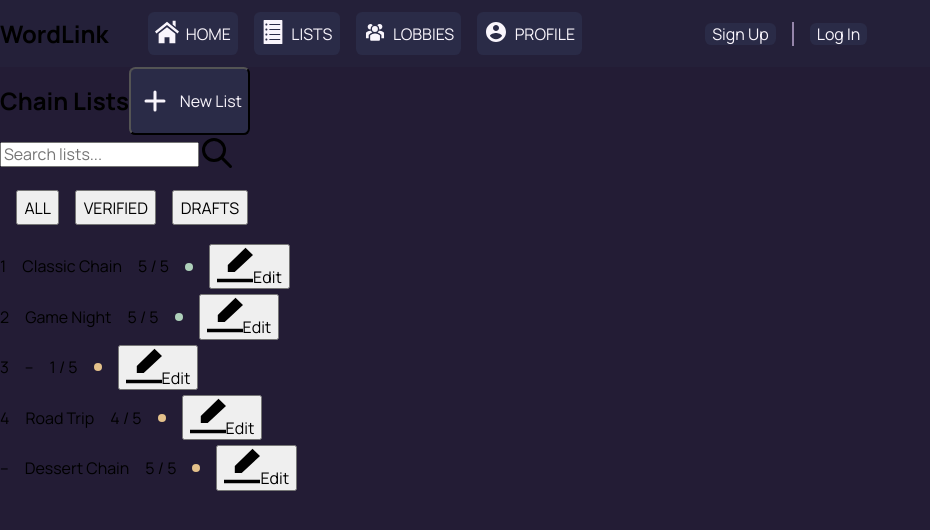
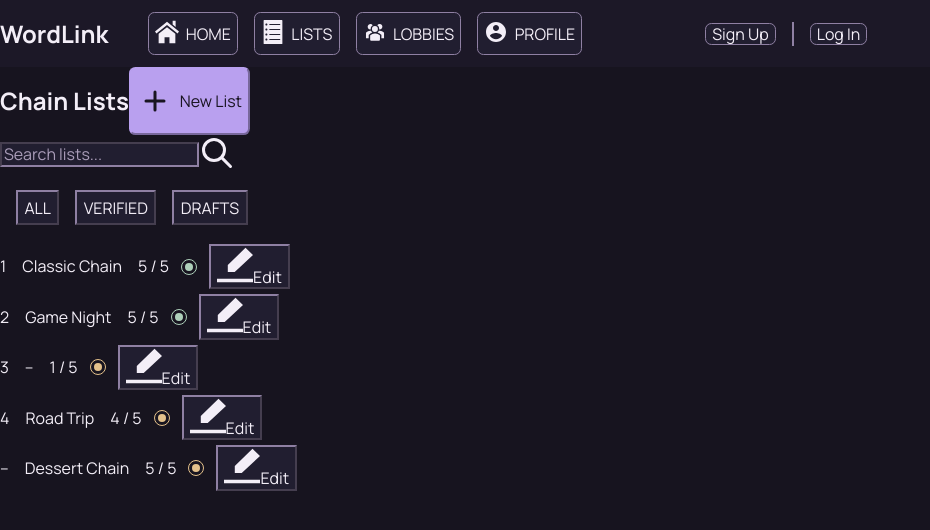
Before and after one commit to Zehnooo/WordLink, a website with bundled scripts: page public/index.html in a window 1280 px wide. Both pictures are taken after a click on the button "LISTS". Shown: the whole page, without its empty margins (0-930 px from the left). Built offline with nearby package versions, Linux system fonts and the light colour scheme.

Commit message:
updated colors and default element styles

```diff
--- a/public/css/main.css
+++ b/public/css/main.css
@@ -1,11 +1,13 @@
 :root {
-    /* Original palette */
-    --midnight-violet: #231c35ff;
-    --midnight-violet-2: #242039ff;
-    --space-indigo: #2a2b47ff;
-    --vintage-grape: #484564ff;
-    --vintage-grape-2: #5b5271ff;
-    --dusty-lavender: #6e5774ff;
+    color-scheme: dark;
+
+    /* Refined violet palette */
+    --midnight-violet: #17141f;
+    --midnight-violet-2: #1c1827;
+    --space-indigo: #211e30;
+    --vintage-grape: #342d46;
+    --vintage-grape-2: #443854;
+    --dusty-lavender: #b9a0ef;
 
     /* Backgrounds: page, navigation, cards, and interactive states */
     --color-bg: var(--midnight-violet);
@@ -22,16 +24,16 @@
 
     /* Subtle dividers vs. stronger input/control boundaries */
     --color-border: var(--vintage-grape);
-    --color-border-control: #9585aa;
+    --color-border-control: #8f80a3;
     --color-focus: #dacbea;
 
-    /* Filled buttons use on-primary text; links use the lighter accent */
+    /* Lavender actions use dark text; links use the lighter accent */
     --color-primary: var(--dusty-lavender);
-    --color-primary-hover: #7b6282;
-    --color-primary-active: var(--vintage-grape-2);
-    --color-on-primary: #f9f5fc;
-    --color-accent: #c5acd9;
-    --color-accent-hover: #dfcbed;
+    --color-primary-hover: #cab5f5;
+    --color-primary-active: #a58bdc;
+    --color-on-primary: #191421;
+    --color-accent: #b9a0ef;
+    --color-accent-hover: #cab5f5;
     --color-selection-bg: var(--vintage-grape-2);
     --color-selection-text: var(--color-text);
 
@@ -54,10 +56,41 @@
 body {
     width: 100%;
     min-height: 100vh;
+    font-family: "Manrope", sans-serif;
+    background: var(--color-bg);
+    color: var(--color-text);
+}
+
+#wrapper {
+    width: 100%;
+    height: 100%;
+    max-width: 1440px;
     display: grid;
     grid-template-rows: auto 1fr;
-    font-family: "Manrope", sans-serif;
-    background: var(--color-bg);
+    margin: auto;
+}
+
+::selection {
+    background: var(--color-selection-bg);
+    color: var(--color-selection-text);
+}
+
+a { color: var(--color-accent); }
+a:hover { color: var(--color-accent-hover); }
+
+input, textarea, select {
+    background: var(--color-surface);
+    color: var(--color-text);
+    border-color: var(--color-border-control);
+}
+input::placeholder, textarea::placeholder {
+    color: var(--color-text-muted);
+    opacity: 1;
+}
+
+:where(button, input, textarea, select, a):focus-visible {
+    outline: 2px solid var(--color-focus);
+    outline-offset: 3px;
 }
 
 .w { width: 100%; }
@@ -126,14 +159,39 @@ nav ul li svg { max-width: 24px; margin: 0;}
 .bgt { background: transparent; }
 .brt { border: 1px solid transparent; }
 
-.btn {
+button, .btn {
     cursor: pointer;
     background: var(--color-surface);
+    color: var(--color-text);
+    border-color: var(--color-border-control);
+}
+button:hover, .btn:hover {
+    background: var(--color-surface-hover);
+}
+button:active, .btn:active {
+    background: var(--color-surface-active);
+}
+
+.btn-primary, #chain-list-create {
+    background: var(--color-primary);
     color: var(--color-on-primary);
+    border-color: var(--color-primary);
 }
-.btn:hover { color: var(--color-primary-hover); }
-.btn:active {
-    color: var(--color-primary-active);
+.btn-primary:hover, #chain-list-create:hover {
+    background: var(--color-primary-hover);
+    border-color: var(--color-primary-hover);
+}
+.btn-primary:active, #chain-list-create:active {
+    background: var(--color-primary-active);
+    border-color: var(--color-primary-active);
+}
+
+button:disabled, .btn:disabled, #chain-list-create:disabled,
+input:disabled, textarea:disabled, select:disabled {
+    background: var(--color-disabled-bg);
+    color: var(--color-disabled-text);
+    border-color: var(--color-border);
+    cursor: not-allowed;
 }
 .divider {
     height: 24px;
@@ -145,18 +203,21 @@ nav ul li svg { max-width: 24px; margin: 0;}
     height: 8px;
     width: 8px;
     border-radius: 50%;
+    outline-offset: .2rem;
 }
 
 .list-status.verified {
     background: var(--color-success);
+    outline: 1px solid var(--color-success);
 }
 
 .list-status.unverified {
     background: var(--color-warning);
+    outline: 1px solid var(--color-warning);
 }
 
 .pulse {
-    animation: pulse 1s ease-in-out infinite;
+    animation: pulse 1.5s ease-in-out infinite;
 }
 
 @keyframes pulse {
```
